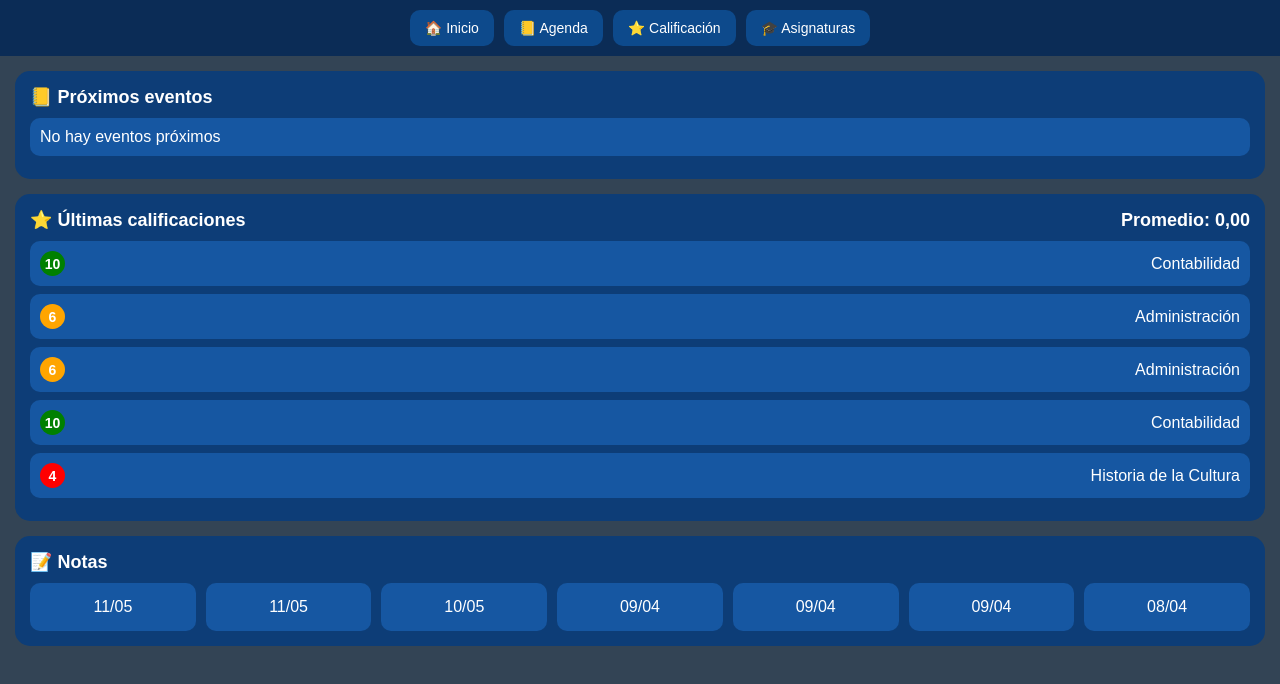
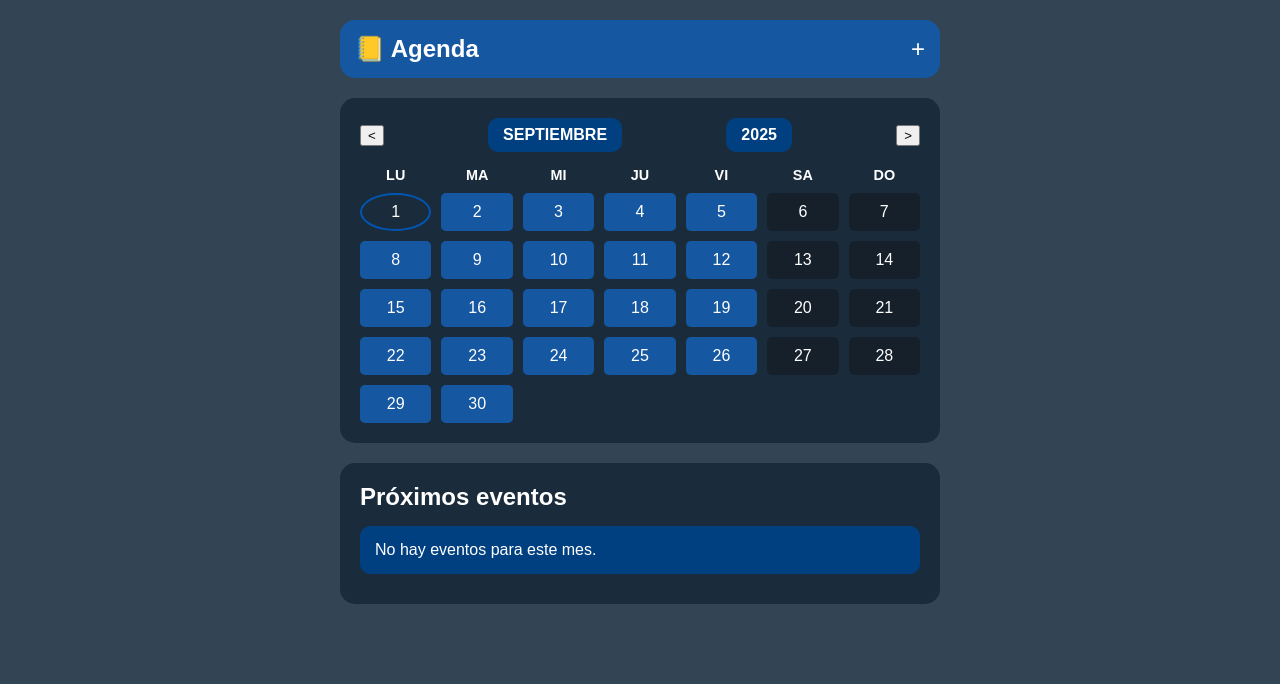
Before and after one commit to Urielpereyra15/App-Escolar, a plain HTML site: page index.html in a window 1280 px wide. Drawn offline with Linux system fonts and the light colour scheme.

Commit message:
Update index.html

```diff
--- a/index.html
+++ b/index.html
@@ -3,197 +3,335 @@
 <head>
 <meta charset="UTF-8">
 <meta name="viewport" content="width=device-width, initial-scale=1.0">
-  <title>Inicio Escolar</title>
+<title>Agenda Escolar</title>
 <style>
 body {
-      margin: 0;
     font-family: Arial, sans-serif;
     background-color: #334455;
     color: white;
+    margin: 0;
+    padding: 20px;
 }
-
-    /* Barra de navegación */
-    nav {
+.container {
+    max-width: 600px;
+    margin: auto;
+}
+.header {
     display: flex;
-      justify-content: center;
+    justify-content: space-between;
+    align-items: center;
+    padding: 15px;
+    background-color: #1657a2;
+    border-radius: 15px;
+    margin-bottom: 20px;
+}
+.header h1 {
+    margin: 0;
+    font-size: 1.5em;
+}
+.icon {
+    font-size: 1.5em;
+    cursor: pointer;
+}
+.calendar-section {
+    background-color: #1a2b3c;
+    padding: 20px;
+    border-radius: 15px;
+    text-align: center;
+    margin-bottom: 20px;
+}
+.month-year-nav {
+    display: flex;
+    justify-content: space-between;
+    align-items: center;
+    margin-bottom: 15px;
+}
+.month-box, .year-box {
+    background-color: #004080;
+    padding: 8px 15px;
+    border-radius: 10px;
+    color: white;
+    font-weight: bold;
+    text-align: center;
+}
+.days-grid {
+    display: grid;
+    grid-template-columns: repeat(7, 1fr);
     gap: 10px;
+}
+.day-header {
+    font-weight: bold;
+    font-size: 0.9em;
+}
+.day {
     padding: 10px;
-      background-color: #0b2c56;
-      position: sticky;
-      top: 0;
-    }
-
-    nav a {
-      text-decoration: none;
-      background: #0d4a8c;
-      color: white;
-      padding: 10px 15px;
-      border-radius: 10px;
-      font-size: 14px;
-      display: inline-block;
-    }
-
-    nav a:hover {
-      background: #1565c0;
-    }
-
-    /* Contenedor principal */
-    .container {
-      padding: 15px;
-      display: flex;
-      flex-direction: column;
-      gap: 15px;
-    }
-
-    .card {
-      background: #0d3d77;
-      border-radius: 15px;
-      padding: 15px;
-    }
-
-    .card h3 {
-      margin: 0 0 10px;
-      display: flex;
-      align-items: center;
-      gap: 8px;
-      font-size: 18px;
-    }
-
-    /* Agenda */
-    .agenda-item {
-      background: #1657a2;
-      padding: 10px;
-      border-radius: 10px;
-      margin-bottom: 8px;
-    }
-
-    /* Calificaciones */
-    .grade {
-      display: flex;
-      align-items: center;
-      justify-content: space-between;
-      background: #1657a2;
-      padding: 10px;
-      border-radius: 10px;
-      margin-bottom: 8px;
-    }
-
-    .circle {
-      width: 25px;
-      height: 25px;
-      border-radius: 50%;
+    border-radius: 5px;
+    background-color: #1657a2;
     display: flex;
     align-items: center;
     justify-content: center;
-      font-size: 14px;
-      font-weight: bold;
+    position: relative;
+}
+.day.weekend {
+    background-color: #15202b;
+}
+.day.current-day {
+    background: transparent;
+    border: 2px solid #0056b3;
+    border-radius: 50%;
     color: white;
+    padding: 8px;
 }
-
-    .green { background: green; }
-    .yellow { background: orange; }
-    .red { background: red; }
-
-    /* Notas */
-    .notes {
-      display: grid;
-      grid-template-columns: repeat(auto-fit, minmax(80px, 1fr));
-      gap: 10px;
+.day.has-event::after {
+    content: '';
+    position: absolute;
+    bottom: 3px;
+    left: 50%;
+    transform: translateX(-50%);
+    width: 6px;
+    height: 6px;
+    background-color: #f0c300;
+    border-radius: 50%;
 }
-
-    .note {
-      background: #1657a2;
+.agenda-section {
+    background-color: #1a2b3c;
+    padding: 20px;
+    border-radius: 15px;
+}
+.agenda-header {
+    display: flex;
+    justify-content: space-between;
+    align-items: center;
+    margin-bottom: 15px;
+}
+.agenda-header h2 {
+    margin: 0;
+    font-size: 1.5em;
+}
+.agenda-item {
+    background-color: #004080;
     padding: 15px;
-      text-align: center;
     border-radius: 10px;
+    margin-bottom: 10px;
+    position: relative;
 }
+.delete-event {
+    position:absolute;
+    top:5px;
+    right:10px;
+    cursor:pointer;
+    color:#f00;
+    font-weight:bold;
+}
+.icon-plus {
+    font-family: 'Arial', sans-serif;
+    font-size: 24px;
+    cursor: pointer;
+}
+/* Modal */
+#eventModal {
+    display:none;
+    position:fixed;
+    top:0; left:0;
+    width:100%; height:100%;
+    background:rgba(0,0,0,0.7);
+    justify-content:center;
+    align-items:center;
+}
+#eventModal div {
+    background:#1a2b3c;
+    padding:20px;
+    border-radius:15px;
+    width:90%;
+    max-width:400px;
+    color:white;
+}
+#eventModal input {
+    width:100%;
+    padding:8px;
+    margin:5px 0;
+    border-radius:5px;
+    border:none;
+}
+#eventModal button {
+    padding:10px 20px;
+    border:none;
+    border-radius:10px;
+    cursor:pointer;
+    margin:5px;
+}
+#saveEventBtn { background:#1657a2; color:white; }
+#closeModalBtn { background:#555; color:white; }
 </style>
 </head>
 <body>
-  <!-- Menú -->
-  <nav>
-    <a href="index.html">🏠 Inicio</a>
-    <a href="agenda.html">📒 Agenda</a>
-    <a href="calificacion.html">⭐ Calificación</a>
-    <a href="asignaturas.html">🎓 Asignaturas</a>
-  </nav>
 
 <div class="container">
-    <!-- Próximos eventos -->
-    <div class="card">
-      <h3>📒 Próximos eventos</h3>
-      <div id="upcomingEvents"></div>
+    <div class="header">
+        <h1>📒 Agenda</h1>
+        <span class="icon icon-plus" id="plusBtn">+</span>
     </div>
 
-    <!-- Calificaciones -->
-    <div class="card">
-      <h3>⭐ Últimas calificaciones <span style="margin-left:auto;">Promedio: 0,00</span></h3>
-      <div class="grade"><div class="circle green">10</div> Contabilidad</div>
-      <div class="grade"><div class="circle yellow">6</div> Administración</div>
-      <div class="grade"><div class="circle yellow">6</div> Administración</div>
-      <div class="grade"><div class="circle green">10</div> Contabilidad</div>
-      <div class="grade"><div class="circle red">4</div> Historia de la Cultura</div>
+    <div class="calendar-section">
+        <div class="month-year-nav">
+            <button id="prevBtn">&lt;</button>
+            <div class="month-box" id="monthDisplay"></div>
+            <div class="year-box" id="yearDisplay"></div>
+            <button id="nextBtn">&gt;</button>
+        </div>
+        <div class="days-grid" id="daysGrid"></div>
     </div>
 
-    <!-- Notas -->
-    <div class="card">
-      <h3>📝 Notas</h3>
-      <div class="notes">
-        <div class="note">11/05</div>
-        <div class="note">11/05</div>
-        <div class="note">10/05</div>
-        <div class="note">09/04</div>
-        <div class="note">09/04</div>
-        <div class="note">09/04</div>
-        <div class="note">08/04</div>
+    <div class="agenda-section">
+        <div class="agenda-header">
+            <h2>Próximos eventos</h2>
+        </div>
+        <div id="eventsList"></div>
+    </div>
+</div>
+
+<!-- Modal para agregar eventos -->
+<div id="eventModal">
+    <div>
+        <h3 style="text-align:center;">Agregar Evento</h3>
+        <label>Fecha y hora:</label>
+        <input type="datetime-local" id="eventDateTime">
+        <label>Materia:</label>
+        <input type="text" id="eventSubject" placeholder="Ej: Matemática">
+        <label>Link de Zoom:</label>
+        <input type="text" id="eventLink" placeholder="https://...">
+        <div style="text-align:center; margin-top:10px;">
+            <button id="saveEventBtn">Guardar</button>
+            <button id="closeModalBtn">Cancelar</button>
         </div>
     </div>
 </div>
 
 <script>
 const months = ["ENERO","FEBRERO","MARZO","ABRIL","MAYO","JUNIO","JULIO","AGOSTO","SEPTIEMBRE","OCTUBRE","NOVIEMBRE","DICIEMBRE"];
-    const upcomingEvents = document.getElementById('upcomingEvents');
+const weekDays = ["LU","MA","MI","JU","VI","SA","DO"];
 
-    function renderUpcomingEvents() {
-      upcomingEvents.innerHTML = '';
-      const events = JSON.parse(localStorage.getItem('schoolEvents')) || [];
-      const firstThree = events.slice(0, 3);
+const monthDisplay = document.getElementById('monthDisplay');
+const yearDisplay = document.getElementById('yearDisplay');
+const daysGrid = document.getElementById('daysGrid');
+const eventsList = document.getElementById('eventsList');
 
-      if(firstThree.length === 0){
-        upcomingEvents.innerHTML = '<div class="agenda-item">No hay eventos próximos</div>';
+const prevBtn = document.getElementById('prevBtn');
+const nextBtn = document.getElementById('nextBtn');
+const plusBtn = document.getElementById('plusBtn');
+const modal = document.getElementById('eventModal');
+const closeModalBtn = document.getElementById('closeModalBtn');
+const saveEventBtn = document.getElementById('saveEventBtn');
+const eventDateTime = document.getElementById('eventDateTime');
+const eventSubject = document.getElementById('eventSubject');
+const eventLink = document.getElementById('eventLink');
+
+let currentDate = new Date();
+let events = JSON.parse(localStorage.getItem('schoolEvents')) || [];
+
+function renderCalendar() {
+    const year = currentDate.getFullYear();
+    const month = currentDate.getMonth();
+    monthDisplay.textContent = months[month];
+    yearDisplay.textContent = year;
+    daysGrid.innerHTML = '';
+
+    weekDays.forEach(day => {
+        const headerEl = document.createElement('div');
+        headerEl.classList.add('day-header');
+        headerEl.textContent = day;
+        daysGrid.appendChild(headerEl);
+    });
+
+    const firstDayOfMonth = new Date(year, month, 1).getDay();
+    const lastDayOfMonth = new Date(year, month +1 ,0).getDate();
+    const firstDayIndex = (firstDayOfMonth + 6) % 7;
+
+    for(let i=0; i<firstDayIndex; i++) daysGrid.appendChild(document.createElement('div'));
+
+    for(let day=1; day<=lastDayOfMonth; day++){
+        const dayEl = document.createElement('div');
+        dayEl.classList.add('day');
+        dayEl.textContent = day;
+
+        const dayOfWeek = (firstDayIndex + day -1)%7;
+        if(dayOfWeek >=5) dayEl.classList.add('weekend');
+
+        const today = new Date();
+        if(day===today.getDate() && month===today.getMonth() && year===today.getFullYear()) dayEl.classList.add('current-day');
+
+        const dayEvents = events.filter(e=>e.date && new Date(e.date).getDate()===day && new Date(e.date).getMonth()===month && new Date(e.date).getFullYear()===year);
+        if(dayEvents.length>0) dayEl.classList.add('has-event');
+
+        daysGrid.appendChild(dayEl);
+    }
+
+    renderEvents();
+}
+
+function renderEvents(){
+    eventsList.innerHTML='';
+    const today = new Date();
+    const tomorrow = new Date(today);
+    tomorrow.setDate(today.getDate()+1);
+
+    const sortedEvents = events.sort((a,b)=> new Date(a.date)-new Date(b.date));
+    if(sortedEvents.length===0){
+        const item = document.createElement('div');
+        item.classList.add('agenda-item');
+        item.textContent='No hay eventos para este mes.';
+        eventsList.appendChild(item);
         return;
     }
 
-      const today = new Date();
-      const tomorrow = new Date(today);
-      tomorrow.setDate(today.getDate() + 1);
-
-      firstThree.forEach(event => {
+    sortedEvents.forEach(event=>{
         const item = document.createElement('div');
         item.classList.add('agenda-item');
+        const eventDate = new Date(event.date);
+        let dateLabel='';
+        if(eventDate.toDateString()===today.toDateString()) dateLabel='Hoy';
+        else if(eventDate.toDateString()===tomorrow.toDateString()) dateLabel='Mañana';
+        else dateLabel=`${eventDate.getDate()} de ${months[eventDate.getMonth()]}`;
 
-        if(event.date) event.date = new Date(event.date);
+        item.innerHTML=`<div>${dateLabel} - ${event.subject} - <a href="${event.zoomLink}" target="_blank" style="color:#f0c300;">Zoom</a></div>
+                        <span class="delete-event">×</span>`;
 
-        let dateLabel = '';
-        if(event.date.toDateString() === today.toDateString()) dateLabel = 'Hoy';
-        else if(event.date.toDateString() === tomorrow.toDateString()) dateLabel = 'Mañana';
-        else dateLabel = `${event.date.getDate()} de ${months[event.date.getMonth()]}`;
+        item.querySelector('.delete-event').addEventListener('click',()=>{
+            const index = events.findIndex(e=>e.date===event.date && e.subject===event.subject);
+            if(index>-1){ events.splice(index,1); localStorage.setItem('schoolEvents', JSON.stringify(events)); renderCalendar();}
+        });
 
-        item.innerHTML = `
-          ${dateLabel} - ${event.subject} -
-          <a href="${event.zoomLink}" target="_blank" style="color:#f0c300; text-decoration:underline;">Zoom</a>
-        `;
-        upcomingEvents.appendChild(item);
+        eventsList.appendChild(item);
     });
 }
 
-    // Ejecuta al cargar la página
-    renderUpcomingEvents();
+prevBtn.addEventListener('click',()=>{ currentDate.setMonth(currentDate.getMonth()-1); renderCalendar(); });
+nextBtn.addEventListener('click',()=>{ currentDate.setMonth(currentDate.getMonth()+1); renderCalendar(); });
 
-    // Actualiza automáticamente si cambia localStorage desde otra pestaña o ventana
-    window.addEventListener('storage', (e) => {
-      if(e.key === 'schoolEvents') renderUpcomingEvents();
+plusBtn.addEventListener('click',()=>{ modal.style.display='flex'; });
+closeModalBtn.addEventListener('click',()=>{
+    modal.style.display='none';
+    eventDateTime.value=''; eventSubject.value=''; eventLink.value='';
 });
+
+saveEventBtn.addEventListener('click',()=>{
+    const datetime = eventDateTime.value;
+    const subject = eventSubject.value.trim();
+    const link = eventLink.value.trim();
+
+    if(!datetime || !subject || !link){ alert('Completa todos los campos'); return; }
+
+    events.push({ date: datetime, subject: subject, zoomLink: link });
+    localStorage.setItem('schoolEvents', JSON.stringify(events));
+
+    modal.style.display='none';
+    eventDateTime.value=''; eventSubject.value=''; eventLink.value='';
+
+    renderCalendar();
+});
+
+renderCalendar();
 </script>
+
 </body>
 </html>
```
Lines whose indentation alone changed are shown as unchanged.
